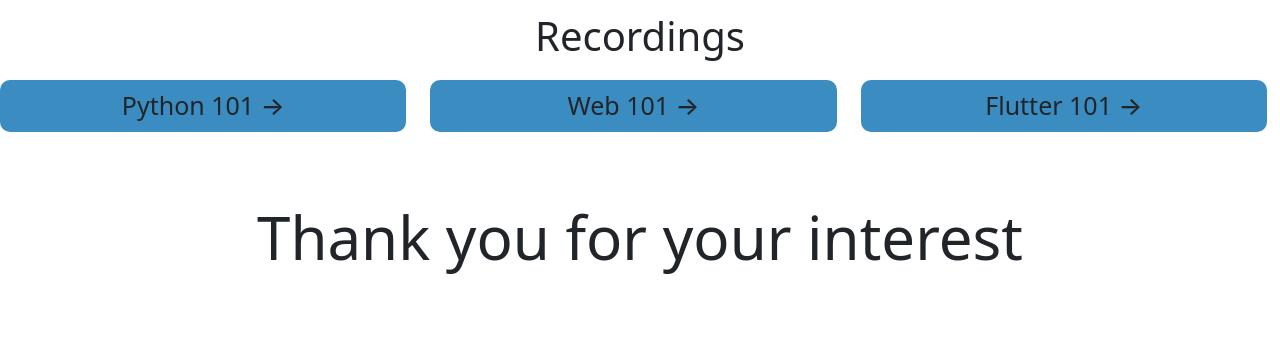
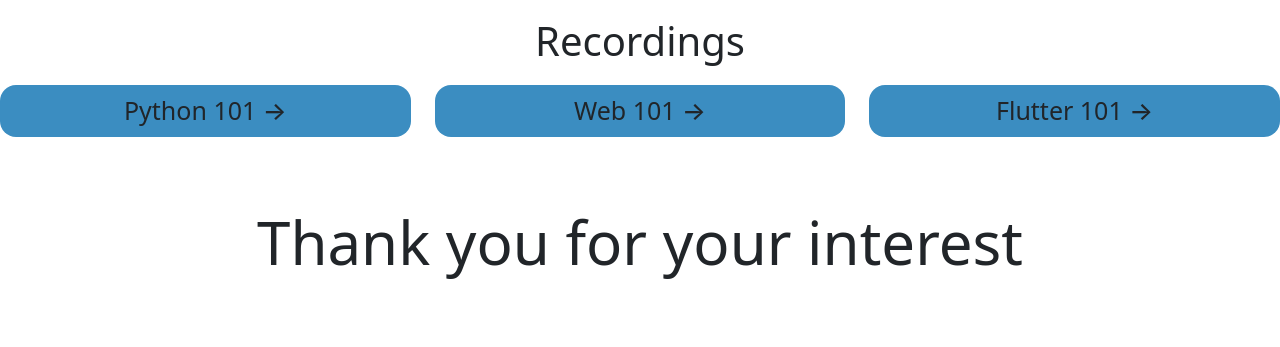
Before and after one commit to AMARNATHKV/project, a plain HTML site: page index.html in a window 1280 px wide. Shown: the part 1523-1870 px from the top of the page. Drawn offline with nearby package versions, Linux system fonts and the light colour scheme.

Commit message:
Update style.css

```diff
--- a/style.css
+++ b/style.css
@@ -35,12 +35,11 @@
     font-size: 25px;
     width: 100%;
     font-weight: 500;
-    border-radius: 10px;
+    border-radius: 16px;
     background-color: #3b8dc1;
 }
 .column a img:hover{
-    border-radius: 10px;
-    box-shadow: 0 4px 8px 0 rgba(0, 0, 0, 0.2), 0 6px 20px 0 rgba(0, 0, 0, 0.19);
+    border-radius: 16px;
 }
 .column .btn:hover{
     color: #332837;
@@ -52,7 +51,7 @@
 }
 .column{
     float: left;
-    width: 33%;
+    width: 33.33%;
     text-align: center;
     border-radius: 30px;
 }
```
